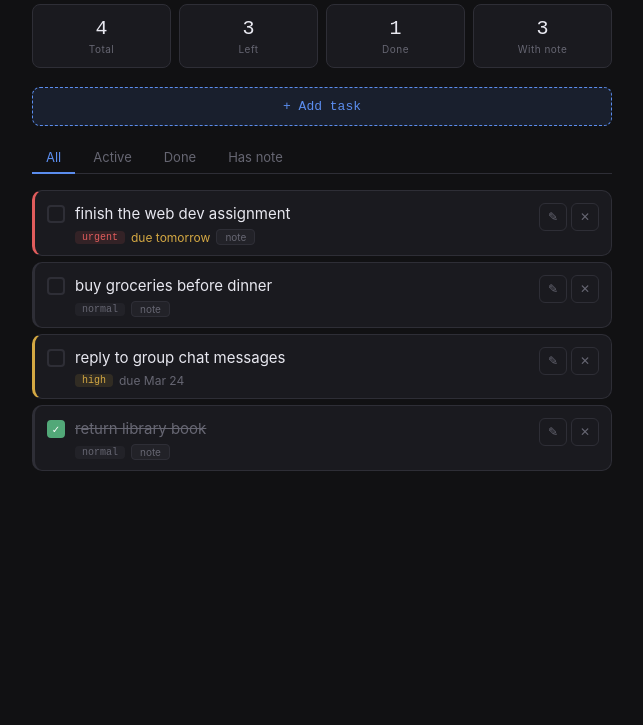
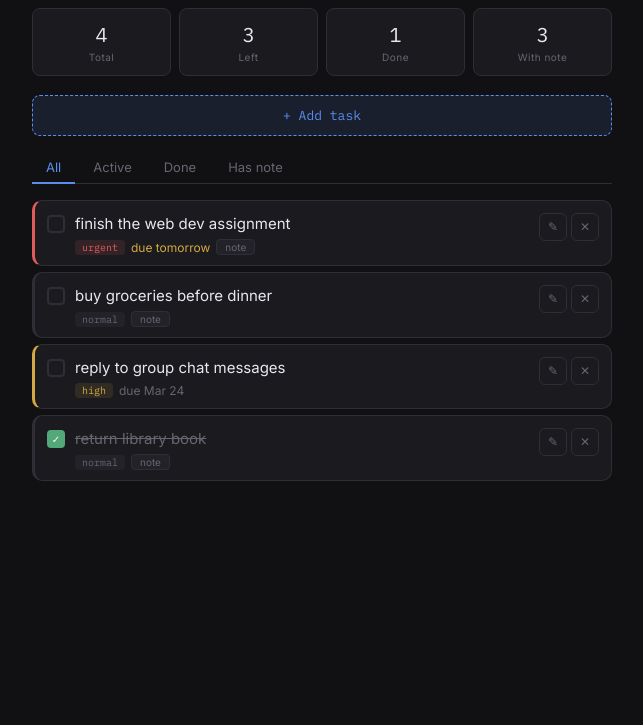
Before and after one commit to cheesypasta000/to-do-list, a plain HTML site: page index.html in a window 1280 px wide. Shown: the part 75-800 px from the top of the page, without its empty margins (318-961 px from the left). Drawn offline with Linux system fonts and the light colour scheme.

Commit message:
font test

```diff
--- a/index.html
+++ b/index.html
@@ -4,7 +4,7 @@
   <meta charset="UTF-8" />
   <meta name="viewport" content="width=device-width, initial-scale=1.0"/>
   <title>ToDoList</title>
-  <link href="https://fonts.googleapis.com/css2?family=JetBrains+Mono:wght@400;500&display=swap" rel="stylesheet"/>
+  <link href="https://fonts.googleapis.com/css2?family=IBM+Plex+Mono:wght@400;500&family=Inter:wght@400;500&display=swap" rel="stylesheet"/>
   <link rel="stylesheet" href="style.css"/>
 </head>
 <body>
```
